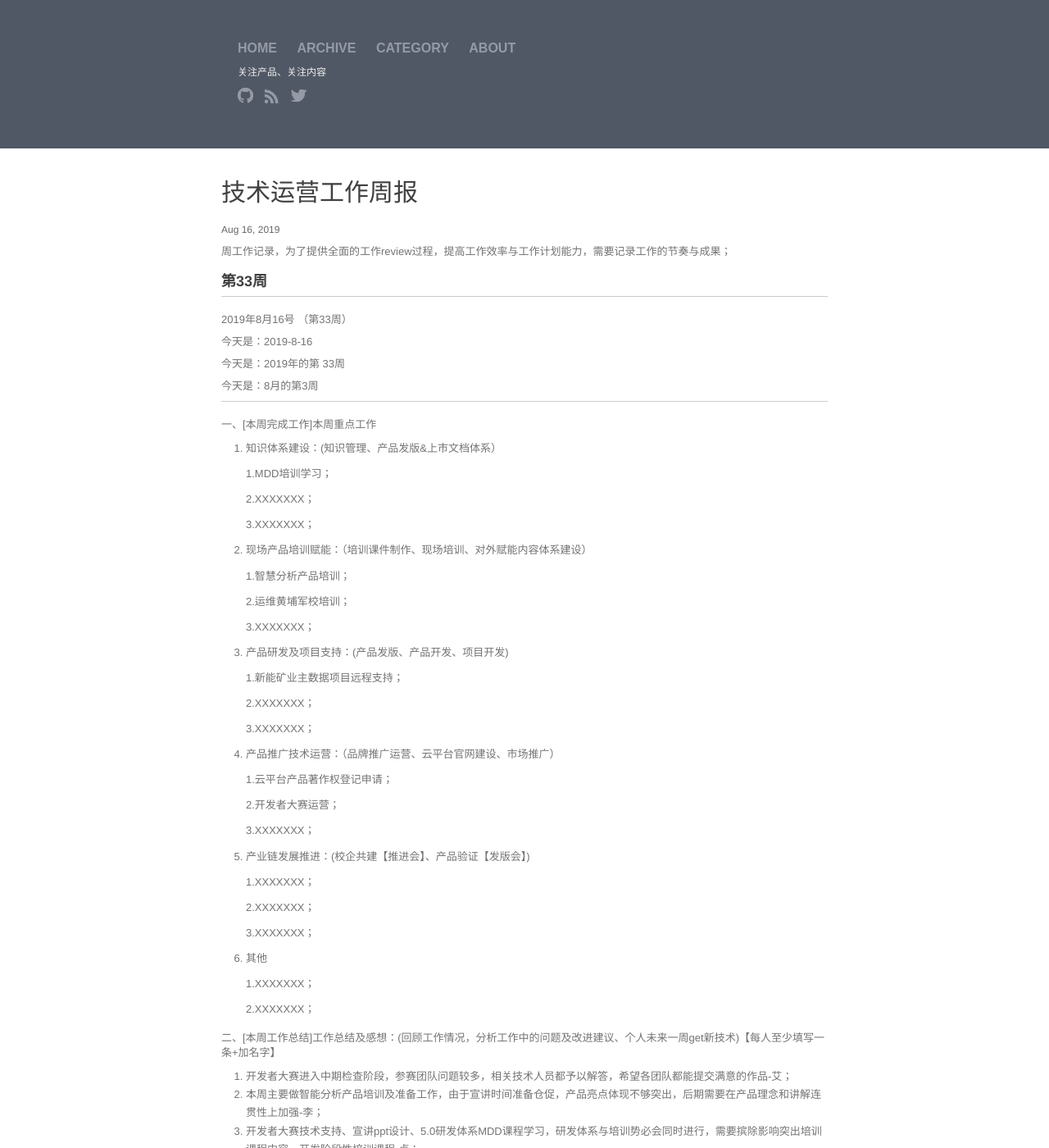
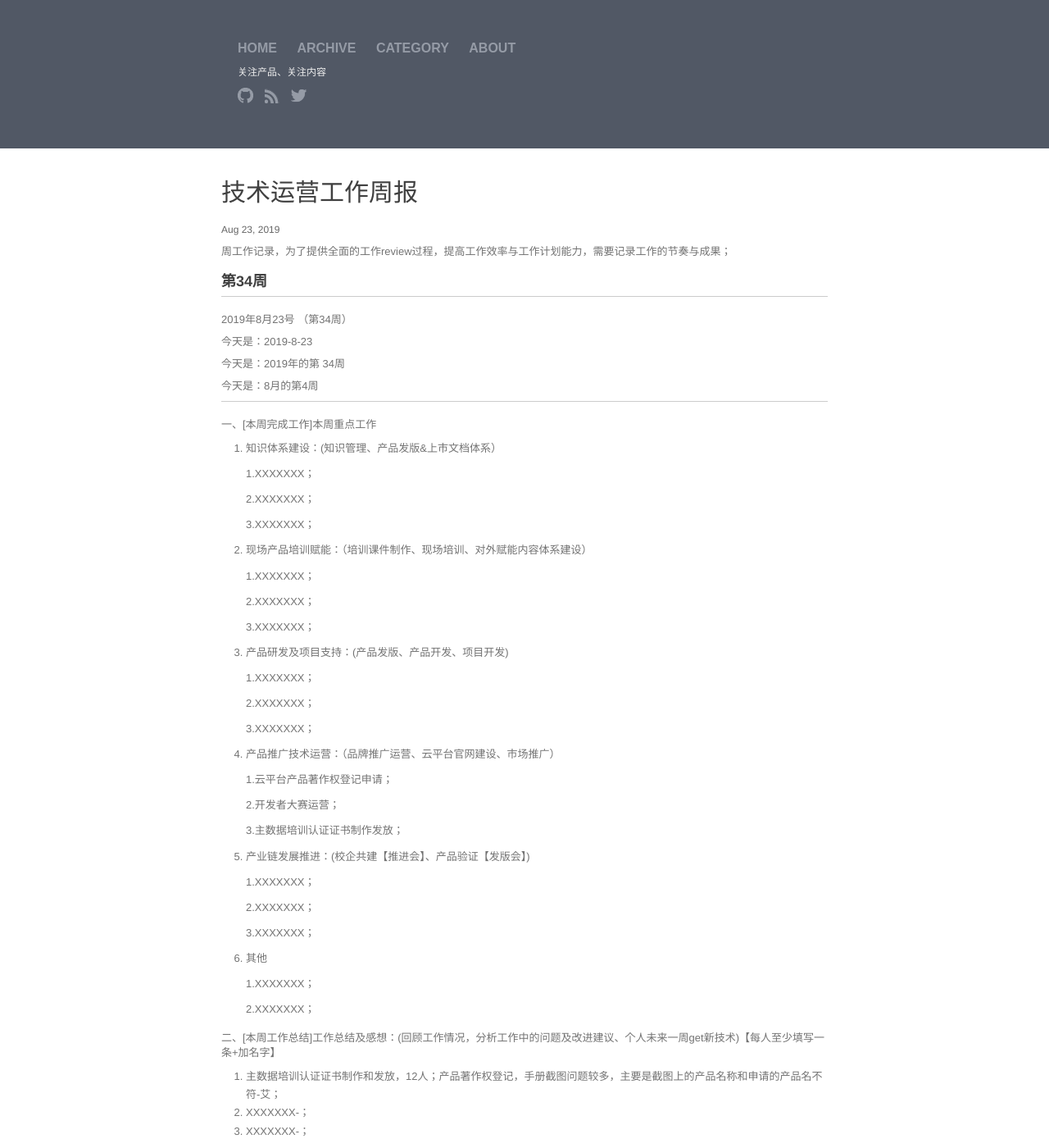
Before and after one commit to walllFlower/blog, a Jekyll site: the page built from _posts/2018-07-17-day_report_cxz.md, in a window 1280 px wide and 1400 px high. Shown: the whole window at 82% size. Built offline with Jekyll 4.4.1, drawn with Linux system fonts in a browser that asks for light colours; comment, search, counter and statistics services are not loaded; some of the changed text lies outside the part shown.

Commit message:
Update 2018-07-17-day_report_cxz.md

```diff
--- a/_posts/2018-07-17-day_report_cxz.md
+++ b/_posts/2018-07-17-day_report_cxz.md
@@ -1,11 +1,89 @@
 ---
 layout: post
 title:  "技术运营工作周报"
-date:   2019-8-16 14:57:32
+date:   2019-8-23 14:57:32
 categories: 技术运营工作周报
 ---
 
 周工作记录，为了提供全面的工作review过程，提高工作效率与工作计划能力，需要记录工作的节奏与成果；
+
+###  第34周
+
+***
+
+2019年8月23号 （第34周）
+
+今天是：2019-8-23
+
+今天是：2019年的第 34周
+
+今天是：8月的第4周
+
+***
+
+
+一、[本周完成工作]本周重点工作
+
+1. 知识体系建设：(知识管理、产品发版&上市文档体系）
+
+    1.XXXXXXX；
+
+    2.XXXXXXX；
+
+    3.XXXXXXX；
+
+2. 现场产品培训赋能：（培训课件制作、现场培训、对外赋能内容体系建设）
+
+    1.XXXXXXX；
+
+    2.XXXXXXX；
+
+    3.XXXXXXX；
+
+3. 产品研发及项目支持：(产品发版、产品开发、项目开发)
+
+    1.XXXXXXX；
+
+    2.XXXXXXX；
+
+    3.XXXXXXX；
+
+4. 产品推广技术运营：（品牌推广运营、云平台官网建设、市场推广）
+
+    1.云平台产品著作权登记申请；
+
+    2.开发者大赛运营；
+
+    3.主数据培训认证证书制作发放；
+
+
+5. 产业链发展推进：(校企共建【推进会】、产品验证【发版会】)
+
+    1.XXXXXXX；
+
+    2.XXXXXXX；
+
+    3.XXXXXXX；
+
+6. 其他
+
+    1.XXXXXXX；
+
+    2.XXXXXXX；
+
+二、[本周工作总结]工作总结及感想：(回顾工作情况，分析工作中的问题及改进建议、个人未来一周get新技术)【每人至少填写一条+加名字】
+
+1. 主数据培训认证证书制作和发放，12人；产品著作权登记，手册截图问题较多，主要是截图上的产品名称和申请的产品名不符-艾；
+2. XXXXXXX-；
+3. XXXXXXX-；
+
+三、[下周工作计划]下周计划：(未完成工作、计划下周新开始的工作)【每人至少填写一条+加名字】(车)
+
+1. 云平台产品著作权登记申请、开发者大赛运营-艾；
+2. XXXXXXX-；
+3. XXXXXXX-；
+
+
 
 ###  第33周
 
```
